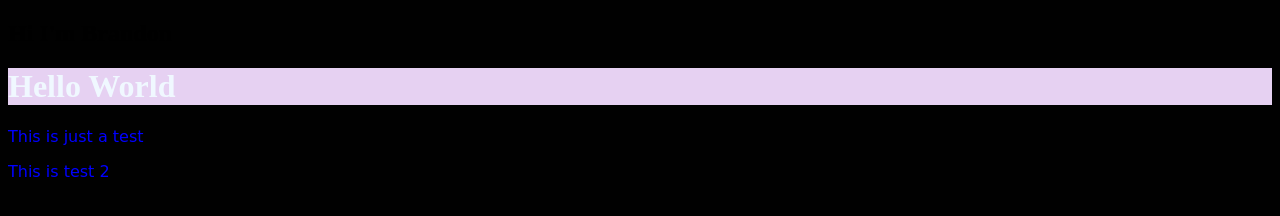
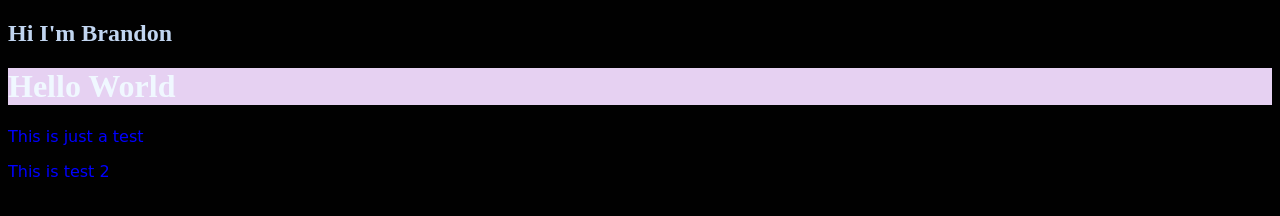
Before and after one commit to i12sleep/i12sleep.github.io, a plain HTML site: page index.html in a window 1280 px wide. Drawn offline with Linux system fonts and the light colour scheme.

Commit message:
changed h2 colour to pastel blue

```diff
--- a/style1.css
+++ b/style1.css
@@ -11,3 +11,7 @@ p {
 body {
     background-color: #010101;
 }
+
+h2 {
+    color: #c1d5f0
+}
```
